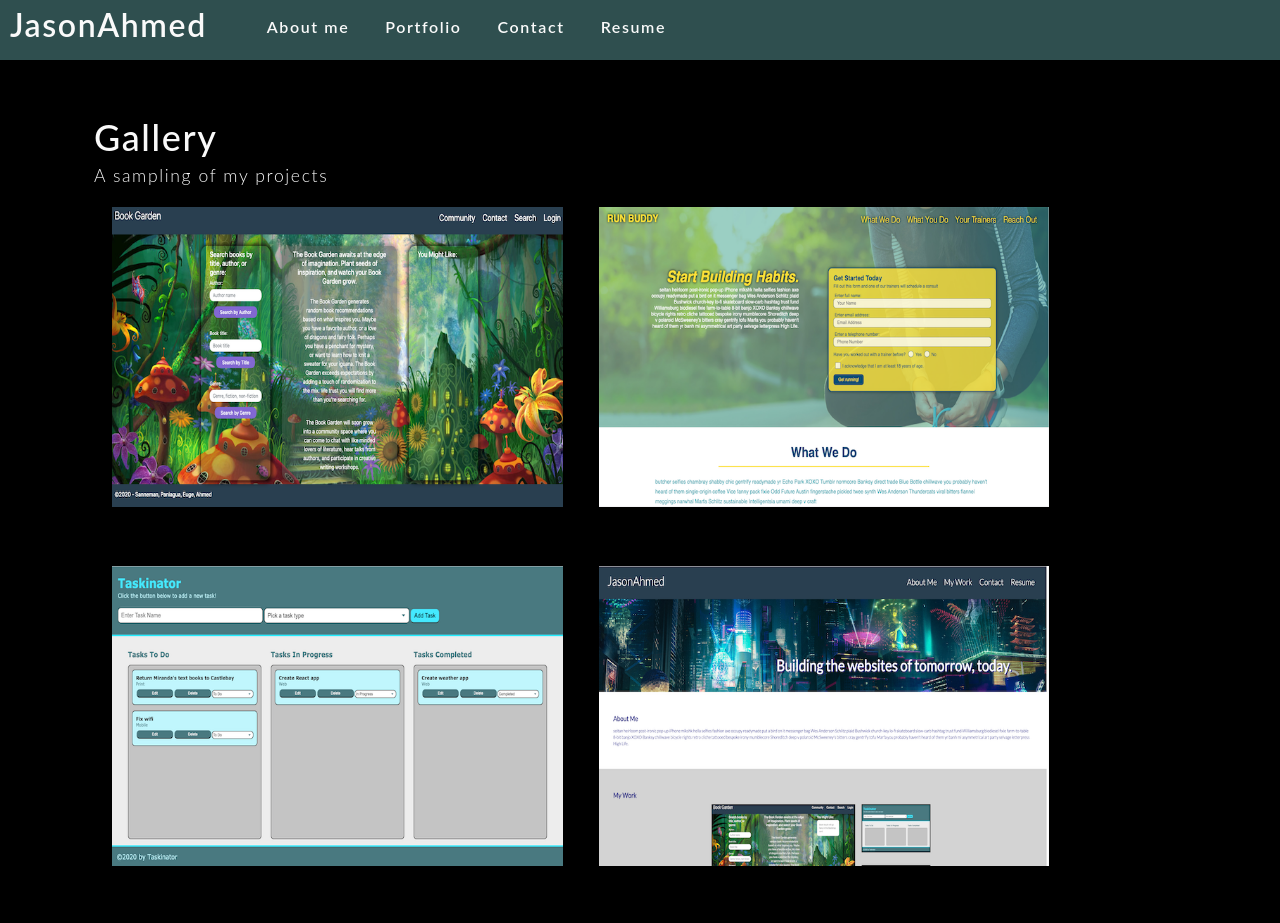
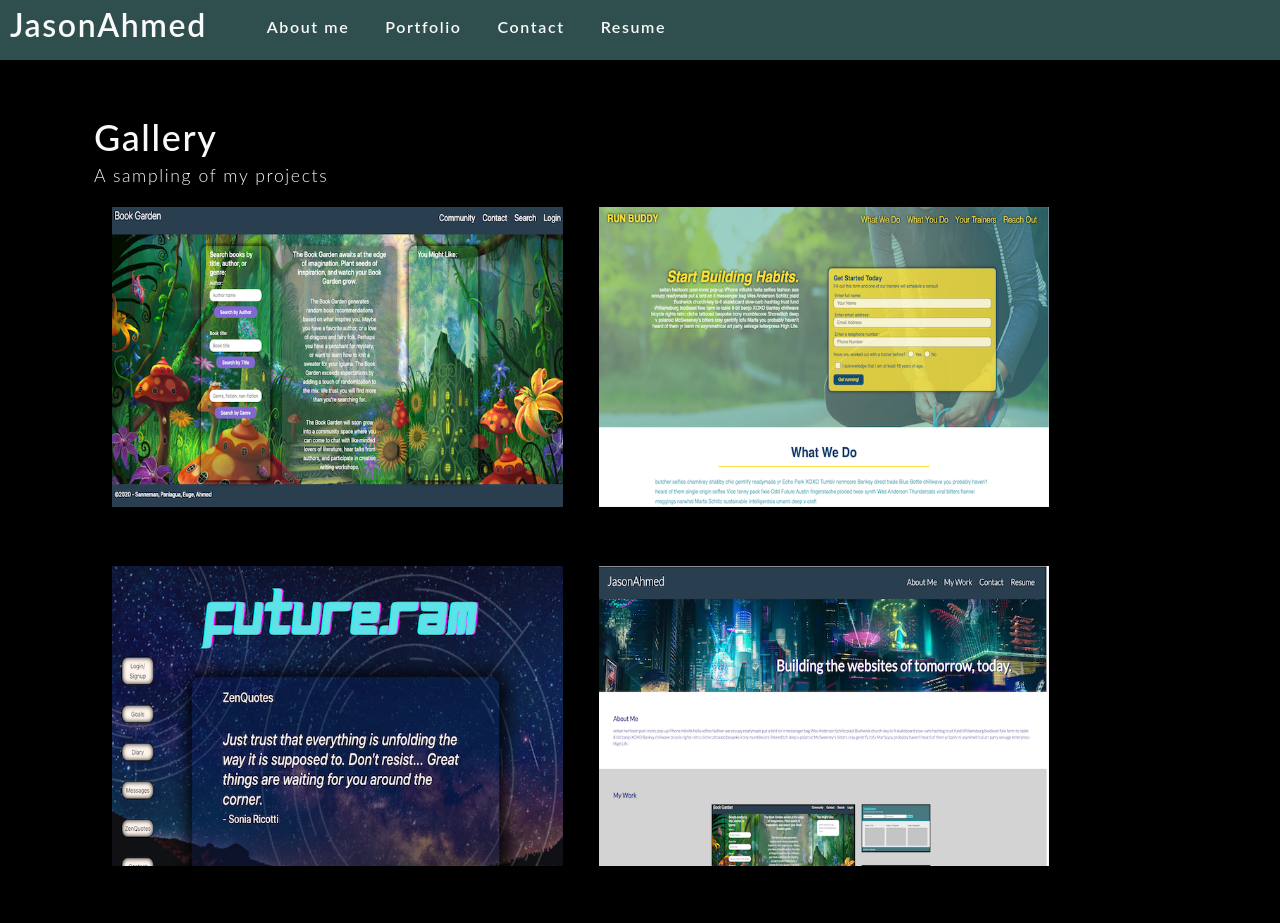
Before and after one commit to Jason-Ahmed-123/react-portfolio, a React (Create React App) app: page / in a window 1280 px wide. Shown: the top 923 px of the page. Built offline with nearby package versions, Linux system fonts and the light colour scheme.

Commit message:
added future-ram to portfolio

```diff
--- a/src/components/Project/index.js
+++ b/src/components/Project/index.js
@@ -2,7 +2,7 @@ import React from 'react';
 import photo from "../../assets/small/book-garden-screenshot-small.png";
 import photo2 from "../../assets/small/portfolio-screenshot-small.png";
 import photo3 from "../../assets/small/run-buddy-screenshot-small.png";
-import photo4 from "../../assets/small/taskinator-screenshot-small.png";
+import photo4 from "../../assets/small/future-ram-screenshot-small.png";
 import photo5 from "../../assets/small/weather-dashboard-screenshot-small.png";
 import photo6 from "../../assets/small/collab-screenshot-small.png";
 
@@ -21,8 +21,8 @@ function Project() {
       </a>
       </div>
       <div className="flex-row">
-      <a href="https://jason-ahmed-123.github.io/taskinator/" target = "">
-          <img src={photo4} alt="Taskinator screenshot" className="img-thumbnail mx-2"/>
+      <a href="https://wicked-ghoul-96440.herokuapp.com/" target = "">
+          <img src={photo4} alt="future.RAM screenshot" className="img-thumbnail mx-2"/>
       </a>
       <a href="https://jason-ahmed-123.github.io/Week2-Challenge-Portfolio/" target = "">
           <img src={photo2} alt="Portfolio screenshot" className="img-thumbnail mx-2"/>
```
Also changed, not shown: src/assets/small/future-ram-screenshot-small.png (added), src/assets/small/run-buddy-screenshot-small.png.
